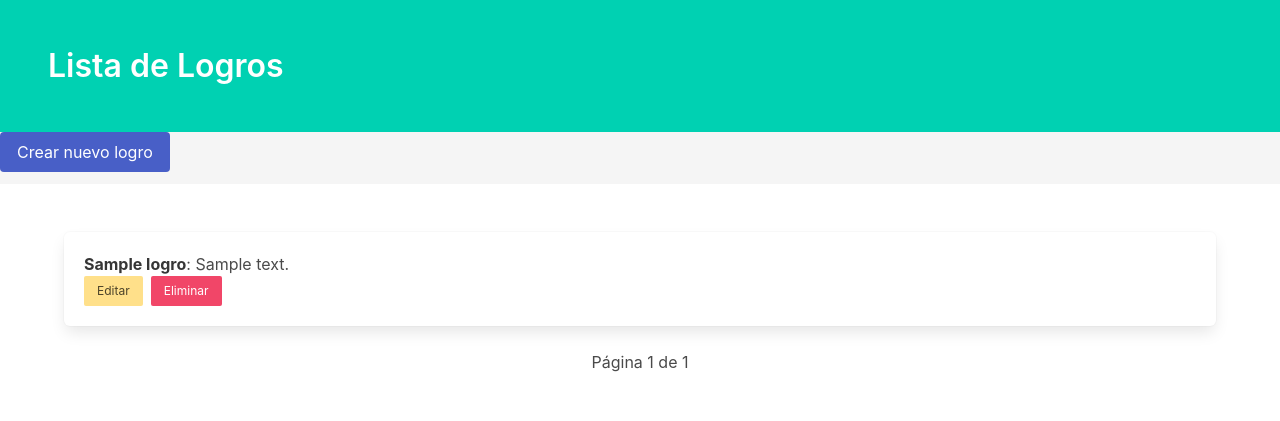
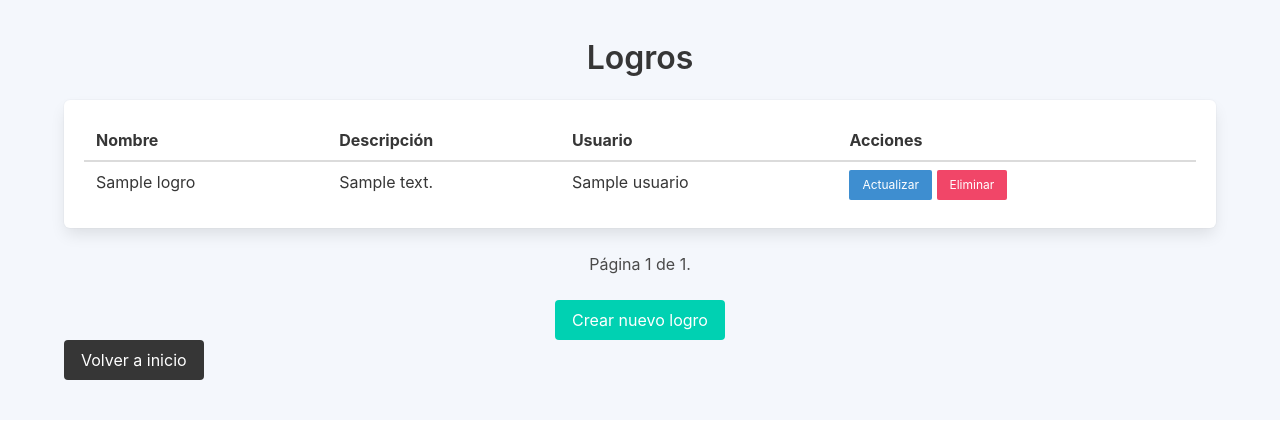
Before and after one commit to Back-End-Gang/sistema-tareas-gamificado, a Django app: page /listar_logros/ in a window 1280 px wide. Shown: the top 421 px of the page. Run offline with Django 4.2, Linux system fonts and the light colour scheme; tables that the repository leaves empty hold one stand-in row (values such as "Sample post").

Commit message:
Ajustes HTML y Vinculación

```diff
--- a/TareasGamificado/logros/templates/logros/listar_logros.html
+++ b/TareasGamificado/logros/templates/logros/listar_logros.html
@@ -5,51 +5,91 @@
     <meta name="viewport" content="width=device-width, initial-scale=1.0">
     <title>Lista de Logros</title>
     <!-- Enlace a Bulma -->
-    <link rel="stylesheet" href="https://cdn.jsdelivr.net/npm/bulma@0.9.4/css/bulma.min.css">
+    <link href="https://cdn.jsdelivr.net/npm/bulma@0.9.4/css/bulma.min.css" rel="stylesheet">
+
+    <style>
+        body {
+            background-color: #f4f7fc;
+            padding: 40px 0;
+        }
+        .container {
+            max-width: 900px;
+        }
+        .pagination {
+            display: flex;
+            justify-content: center;
+            margin-top: 20px;
+        }
+        .pagination a {
+            margin: 0 5px;
+        }
+    </style>
+
 </head>
 <body>
-    <header class="hero is-primary">
-        <div class="hero-body">
-            <h1 class="title">Lista de Logros</h1>
+    <div class="container">
+        <h1 class="title has-text-centered">Logros</h1>
+
+        <div class="box">
+            <table class="table is-fullwidth is-striped">
+                <thead>
+                    <tr>
+                        <th>Nombre</th>
+                        <th>Descripción</th>
+                        <th>Usuario</th>
+                        <th>Acciones</th>
+                    </tr>
+                </thead>
+                <tbody>
+                {% for logro in page_obj %}
+                <tr>
+                    <td>{{ logro.nombre }}</td>
+                    <td>{{ logro.descripcion }}</td>
+                    <td>
+                        {% if logro.usuario %}
+                            {{ logro.usuario.nombre }}
+                        {% else %}
+                            Nadie
+                        {% endif %}
+                    </td>
+                    <td>
+                        <a class="button is-info is-small" href="{% url 'editar_logro' logro.id %}">Actualizar</a>
+                        <a class="button is-danger is-small" href="{% url 'eliminar_logro' logro.id %}">Eliminar</a>
+                    </td>
+                </tr>
+                {% empty %}
+                <tr>
+                    <td colspan="5" class="has-text-centered">No hay logros disponibles</td>
+                </tr>
+                {% endfor %}
+                </tbody>
+            </table>
         </div>
-    </header>
 
-    <nav class="navbar is-light">
-        <div class="navbar-start">
-            <a href="{% url 'crear_logro' %}" class="button is-link">Crear nuevo logro</a>
+        <div class="pagination">
+            <span class="step-links">
+                {% if page_obj.has_previous %}
+                    <a class="button is-link is-small" href="?page=1">&laquo; Primera</a>
+                    <a class="button is-link is-small" href="?page={{ page_obj.previous_page_number }}">Anterior</a>
+                {% endif %}
+
+                <span class="current">
+                    Página {{ page_obj.number }} de {{ page_obj.paginator.num_pages }}.
+                </span>
+
+                {% if page_obj.has_next %}
+                    <a class="button is-link is-small" href="?page={{ page_obj.next_page_number }}">Siguiente</a>
+                    <a class="button is-link is-small" href="?page={{ page_obj.paginator.num_pages }}">Última &raquo;</a>
+                {% endif %}
+            </span>
         </div>
-    </nav>
 
-    <main class="section">
-        <div class="container">
-            <ul>
-                {% for logro in page_obj %}
-                    <li class="box">
-                        <p>
-                            <strong>{{ logro.nombre }}</strong>: {{ logro.descripcion }}
-                        </p>
-                        <div class="buttons">
-                            <a href="{% url 'editar_logro' logro.id %}" class="button is-warning is-small">Editar</a>
-                            <a href="{% url 'eliminar_logro' logro.id %}" class="button is-danger is-small">Eliminar</a>
-                        </div>
-                    </li>
-                {% empty %}
-                    <li class="notification is-warning">No hay logros disponibles.</li>
-                {% endfor %}
-            </ul>
-
-            <div class="pagination is-centered mt-5">
-                {% if page_obj.has_previous %}
-                    <a href="?page={{ page_obj.previous_page_number }}" class="pagination-previous" aria-label="Página anterior">Anterior</a>
-                {% endif %}
-                <span class="pagination-list">
-                    Página {{ page_obj.number }} de {{ page_obj.paginator.num_pages }}
-                </span>
-                {% if page_obj.has_next %}
-                    <a href="?page={{ page_obj.next_page_number }}" class="pagination-next" aria-label="Página siguiente">Siguiente</a>
-                {% endif %}
-            </div>
-        </div>
-    </main>
+        <p class="has-text-centered">
+            <a class="button is-primary" href="{% url 'crear_logro' %}">Crear nuevo logro</a>
+        </p>
+        <form action="/">
+            <input type="submit" class="button is-dark" value="Volver a inicio" />
+        </form>
+    </div>
 </body>
 </html>
--- a/TareasGamificado/logros/views.py
+++ b/TareasGamificado/logros/views.py
@@ -26,13 +26,15 @@ def crear_logro(request):
 @login_required
 def editar_logro(request, id):
     logro = get_object_or_404(Logro, id=id)
+    usuarios = Usuario.objects.all()
     if request.method == 'POST':
         logro.nombre = request.POST.get('nombre')
         logro.descripcion = request.POST.get('descripcion')
-        logro.usuario = request.POST.get('usuario')
+        usuario_id = request.POST.get('usuario')
+        logro.usuario = Usuario.objects.get(id=usuario_id) if usuario_id else None
         logro.save()
         return redirect('listar_logros')
-    return render(request, 'logros/actualizar_logros.html', {'logro': logro})
+    return render(request, 'logros/actualizar_logros.html', {'logro': logro, 'usuarios': usuarios})
 
 @login_required
 def eliminar_logro(request, id):
```
Also changed, not shown: TareasGamificado/logros/templates/logros/actualizar_logros.html (+16 -0 lines), TareasGamificado/logros/templates/logros/crear.html (+29 -49 lines), TareasGamificado/tareas/templates/Tareas/ActualizarTareas.html (+16 -0 lines), TareasGamificado/tareas/views.py (+5 -2 lines).
